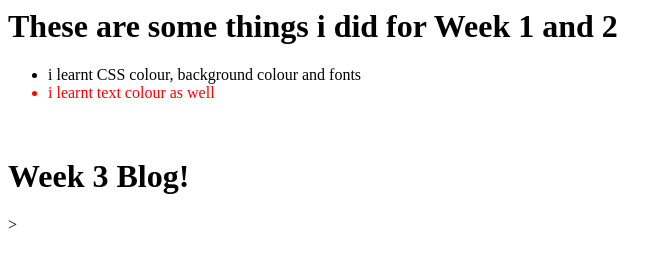
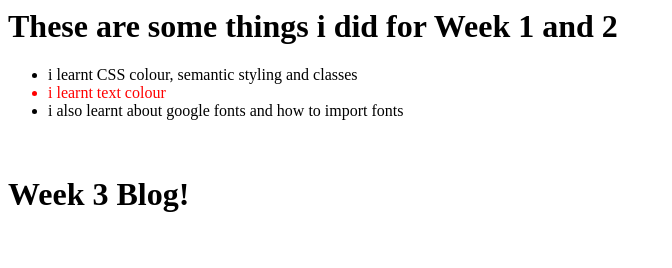
Before and after one commit to nrrjannah/developmental-blog, a plain HTML site: page index.html in a window 1280 px wide. Shown: the whole page, without its empty margins (0-672 px from the left). Drawn offline with Linux system fonts and the light colour scheme.

Commit message:
1st changes

```diff
--- a/index.html
+++ b/index.html
@@ -4,11 +4,13 @@
         <h1>These are some things i did for Week 1 and 2</h1>
         <p></p>
         <ul>
-            <li>i learnt CSS colour, background colour and fonts</li>
-            <li style="color:red";>i learnt text colour as well</li>
+            <li>i learnt CSS colour, semantic styling and classes</li>
+            <li style="color:red";>i learnt text colour</li>
+            <li>i also learnt about google fonts and how to import fonts</li>
         </ul>
         <br>
         <h1>Week 3 Blog!</h1>
 
+
     </body>
-</html>>
+</html>
--- /dev/null
+++ b/style.css
@@ -0,0 +1,5 @@
+@import url('https://fonts.googleapis.com/css2?family=Akaya+Telivigala&family=Caveat&family=Playfair+Display:wght@400;500&display=swap');
+
+ul {
+    font-family: 'Playfair Display', serif;
+}
```
